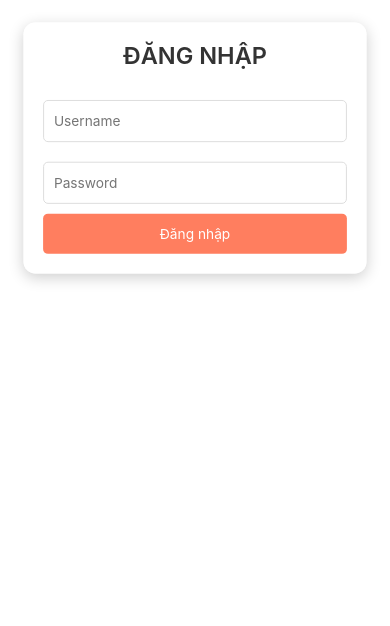
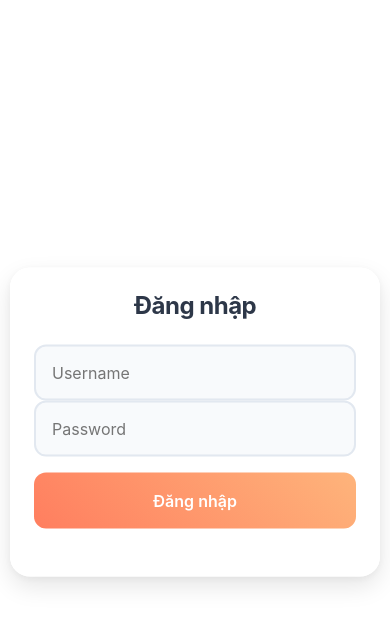
Before and after one commit to khanhle2003/managegroup-fe, an Angular app in the folder managefe/: page /login in a window 390 px wide. Shown: the top 626 px of the page. Built offline with nearby package versions, Linux system fonts and the light colour scheme.

Commit message:
giao dien login button add

```diff
--- a/managefe/src/app/auth/login/login.component.css
+++ b/managefe/src/app/auth/login/login.component.css
@@ -1,130 +1,209 @@
-/* Reset and base styles */
 * {
   box-sizing: border-box;
   margin: 0;
   padding: 0;
 }
 
-body {
-  font-family: 'Arial', sans-serif;
-  background: linear-gradient(45deg, #FF7E5F, #feb47b); /* Gradient background */
-  display: flex;
-  justify-content: center; /* Căn giữa theo chiều ngang */
-  align-items: center; /* Căn giữa theo chiều dọc */
-  min-height: 100vh;
-  background-attachment: fixed;
-  background-size: cover;
-  color: #fff;
+html, body {
+  height: 100%;
+  margin: 0;
+  overflow-x: hidden;
 }
 
-/* Container styles */
-.container {
+body {
+  font-family: 'Inter', 'Segoe UI', sans-serif;
+  background: linear-gradient(135deg, #FF7E5F, #feb47b, #FF7E5F);
+  background-size: 300% 300%;
+  animation: gradientShift 15s ease infinite;
+  color: #333;
+
+  /* Improved centering with flexbox */
+  min-height: 100vh;
   display: flex;
   justify-content: center;
   align-items: center;
-  width: 100%;
-  height: 100%;
-  padding: 20px;
+  padding: 0; /* Removed padding to ensure perfect centering */
 }
 
-/* Form Styles */
-.form {
-  background: rgba(255, 255, 255, 0.9); /* White background with opacity for blending */
-  padding: 40px;
-  border-radius: 12px;
-  box-shadow: 0 4px 15px rgba(0, 0, 0, 0.2);
+/* Container styling for perfect centering */
+.container {
+  position: fixed; /* Fixed position relative to viewport */
+  top: 50%;
+  left: 50%;
+  transform: translate(-50%, -50%); /* Perfect center alignment */
   width: 100%;
-  max-width: 400px;
-  text-align: center;
-  transform: scale(0.98);
-  animation: formFadeIn 1s ease-in-out; /* Add animation to the form */
+  max-width: 420px; /* Match form max-width */
+  padding: 20px;
+
+  /* Added z-index to ensure it stays above other elements */
+  z-index: 10;
 }
 
-/* Add fade-in effect */
-@keyframes formFadeIn {
-  0% {
+.form {
+  background: rgba(255, 255, 255, 0.95);
+  padding: 3rem;
+  border-radius: 20px;
+  box-shadow:
+    0 10px 25px rgba(0, 0, 0, 0.1),
+    0 2px 10px rgba(0, 0, 0, 0.05);
+  width: 100%;
+  transform: translateY(0);
+  transition: all 0.3s ease;
+  animation: formAppear 0.6s ease-out;
+
+  /* Ensure the form maintains its shape */
+  margin: 0 auto;
+}
+
+/* Rest of the styles remain the same */
+@keyframes gradientShift {
+  0% { background-position: 0% 50%; }
+  50% { background-position: 100% 50%; }
+  100% { background-position: 0% 50%; }
+}
+
+.form:hover {
+  transform: translateY(-5px);
+  box-shadow:
+    0 15px 30px rgba(0, 0, 0, 0.15),
+    0 5px 15px rgba(0, 0, 0, 0.08);
+}
+
+@keyframes formAppear {
+  from {
     opacity: 0;
-    transform: scale(0.98);
+    transform: translateY(20px);
   }
-  100% {
+  to {
     opacity: 1;
-    transform: scale(1);
+    transform: translateY(0);
   }
 }
 
-/* Heading Style */
 h2 {
-  font-size: 28px;
-  margin-bottom: 20px;
-  font-weight: 600;
-  color: #333;
-  text-transform: uppercase;
+  font-size: 2rem;
+  color: #2d3748;
+  margin-bottom: 1.5rem;
+  font-weight: 700;
+  letter-spacing: -0.5px;
+  text-align: center; /* Ensure heading is centered */
 }
 
-/* Input fields styles */
+.input-group {
+  position: relative;
+  margin-bottom: 1.5rem;
+}
+
 input[type="email"],
 input[type="password"] {
   width: 100%;
-  padding: 12px;
-  margin: 10px 0;
-  border-radius: 5px;
-  border: 1px solid #ddd;
-  font-size: 16px;
-  box-sizing: border-box;
-  transition: border-color 0.3s, box-shadow 0.3s;
+  padding: 1rem 1.2rem;
+  border: 2px solid #e2e8f0;
+  border-radius: 12px;
+  font-size: 1rem;
+  transition: all 0.3s ease;
+  background: #f8fafc;
 }
 
 input[type="email"]:focus,
 input[type="password"]:focus {
+  border-color: #FF7E5F;
+  background: #fff;
+  box-shadow: 0 0 0 4px rgba(255, 126, 95, 0.1);
   outline: none;
-  border-color: #FF7E5F; /* Matching the gradient theme */
-  box-shadow: 0 0 8px rgba(255, 126, 95, 0.6); /* Glow effect on focus */
 }
 
-/* Submit Button Styles */
+.input-group label {
+  position: absolute;
+  left: 1rem;
+  top: 50%;
+  transform: translateY(-50%);
+  background: transparent;
+  transition: all 0.2s ease;
+  pointer-events: none;
+  color: #718096;
+}
+
+.input-group input:focus ~ label,
+.input-group input:not(:placeholder-shown) ~ label {
+  top: 0;
+  font-size: 0.85rem;
+  background: #fff;
+  padding: 0 0.5rem;
+}
+
 button[type="submit"] {
   width: 100%;
-  padding: 12px;
-  background-color: #FF7E5F;
+  padding: 1rem;
+  background: linear-gradient(45deg, #FF7E5F, #feb47b);
   color: white;
   border: none;
-  border-radius: 5px;
-  font-size: 16px;
+  border-radius: 12px;
+  font-size: 1rem;
+  font-weight: 600;
   cursor: pointer;
-  transition: background-color 0.3s;
+  transition: all 0.3s ease;
+  margin-top: 1rem;
 }
 
 button[type="submit"]:hover {
-  background-color: #feb47b; /* Light orange when hovered */
+  background: linear-gradient(45deg, #feb47b, #FF7E5F);
+  transform: translateY(-2px);
+  box-shadow: 0 5px 15px rgba(255, 126, 95, 0.4);
 }
 
-/* Link styles */
+button[type="submit"]:active {
+  transform: translateY(0);
+}
+
+.toggle {
+  margin-top: 1.5rem;
+  font-size: 0.95rem;
+  text-align: center; /* Center the forgot password link */
+}
+
 .toggle a {
   color: #FF7E5F;
   text-decoration: none;
-  font-size: 14px;
+  font-weight: 500;
+  transition: all 0.2s ease;
 }
 
 .toggle a:hover {
+  color: #feb47b;
   text-decoration: underline;
-  color: #feb47b;
 }
 
-/* Responsive styles */
+/* Responsive adjustments */
 @media (max-width: 768px) {
+  .container {
+    padding: 15px;
+  }
+
   .form {
-    padding: 20px;
-    max-width: 350px;
+    padding: 2rem;
   }
 
   h2 {
-    font-size: 24px;
+    font-size: 1.75rem;
+  }
+}
+
+@media (max-width: 480px) {
+  .container {
+    padding: 10px;
+  }
+
+  .form {
+    padding: 1.5rem;
+  }
+
+  h2 {
+    font-size: 1.5rem;
   }
 
   input[type="email"],
-  input[type="password"],
-  button[type="submit"] {
-    font-size: 14px;
-    padding: 10px;
+  input[type="password"] {
+    padding: 0.875rem 1rem;
   }
 }
--- a/managefe/src/app/components/add/add.component.html
+++ b/managefe/src/app/components/add/add.component.html
@@ -2,13 +2,13 @@
   <form (ngSubmit)="saveData()">
     <div class="form-actions">
         <div style="max-height:72px;">
-          <a href="/data-table" style="margin-left: 10px; padding: 8px 16px; background-color: #6c757d; color: white; text-decoration: none; border: none; border-radius: 4px; display: flex; align-items: center; gap: 8px; cursor: pointer;" class="btn btn-back">
+          <a href="/data-table" style="margin-left: 10px;margin-top: 5px; padding: 10px 20px" class="btn btn-back">
             <svg xmlns="http://www.w3.org/2000/svg" viewBox="0 0 20 20" width="16" height="16" fill="currentColor">
               <path d="M11 19l-7-7 7-7v4h8v6h-8v4z"></path>
             </svg>
             Quay lại
           </a>
-            <button style="margin-left: 5px; margin-top: 5px;" type="reset" class="btn btn-reset">
+            <button style="margin-left: 5px; margin-top: 5px; padding: 10px 20px" type="reset" class="btn btn-reset">
               <svg xmlns="http://www.w3.org/2000/svg" viewBox="0 0 20 20" width="13" height="13" style="vertical-align: middle; margin-right: 5px;">
                 <path d="M0 0h24v24H0z" fill="none"/>
                 <path d="M12 4V1L8 5l4 4V6c3.3 0 6 2.7 6 6s-2.7 6-6 6-6-2.7-6-6H4c0 4.4 3.6 8 8 8s8-3.6 8-8-3.6-8-8-8z" fill="currentColor"/>
@@ -16,7 +16,7 @@
               làm mới
             </button>
         </div>
-        <button type="submit" style="margin-right: 8px; padding: 10px 20px; background-color: #007bff; color: white; border: none; border-radius: 4px; display: flex; align-items: center; gap: 8px; cursor: pointer;" class="btn btn-submit">
+        <button type="submit" style="margin-right: 8px; margin-top: 5px; padding: 10px 20px" class="btn btn-submit">
           <svg xmlns="http://www.w3.org/2000/svg" viewBox="0 0 20 20" width="16" height="16" fill="currentColor">
             <path d="M2 21l21-9-21-9v7l15 2-15 2v7z"></path>
           </svg>
```
